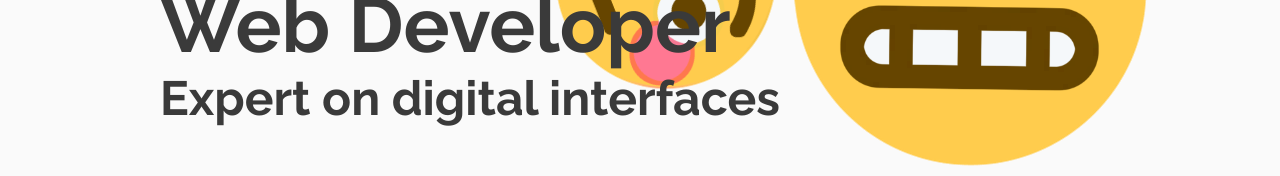
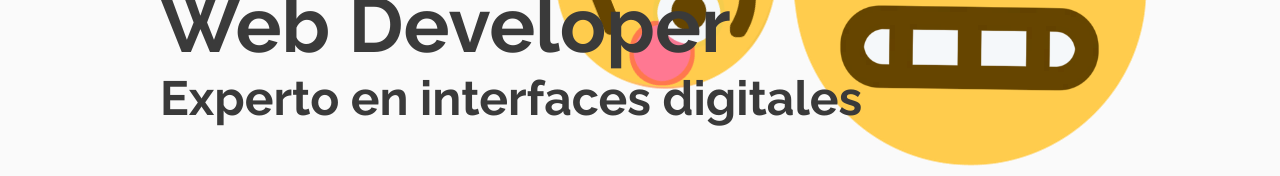
Before and after one commit to ColchadoM/ColchadoM.github.io, a plain HTML site: page index.html in a window 1280 px wide. Shown: the part 357-533 px from the top of the page. Drawn offline with nearby package versions, Linux system fonts and the light colour scheme.

Commit message:
Update index.html

```diff
--- a/index.html
+++ b/index.html
@@ -41,7 +41,7 @@
     <!-- <img id = "cielo" src="assets/fondo.JPG"/> -->
     <div class="card">
       <h1>Web Developer</h1>
-      <h1><span id="titleHover">Expert on digital interfaces </span></h1>
+      <h1><span id="titleHover">Experto en interfaces digitales</span></h1>
     </div>
     <footer>
       <img id="fax"src="assets/fax.png"/>
```
